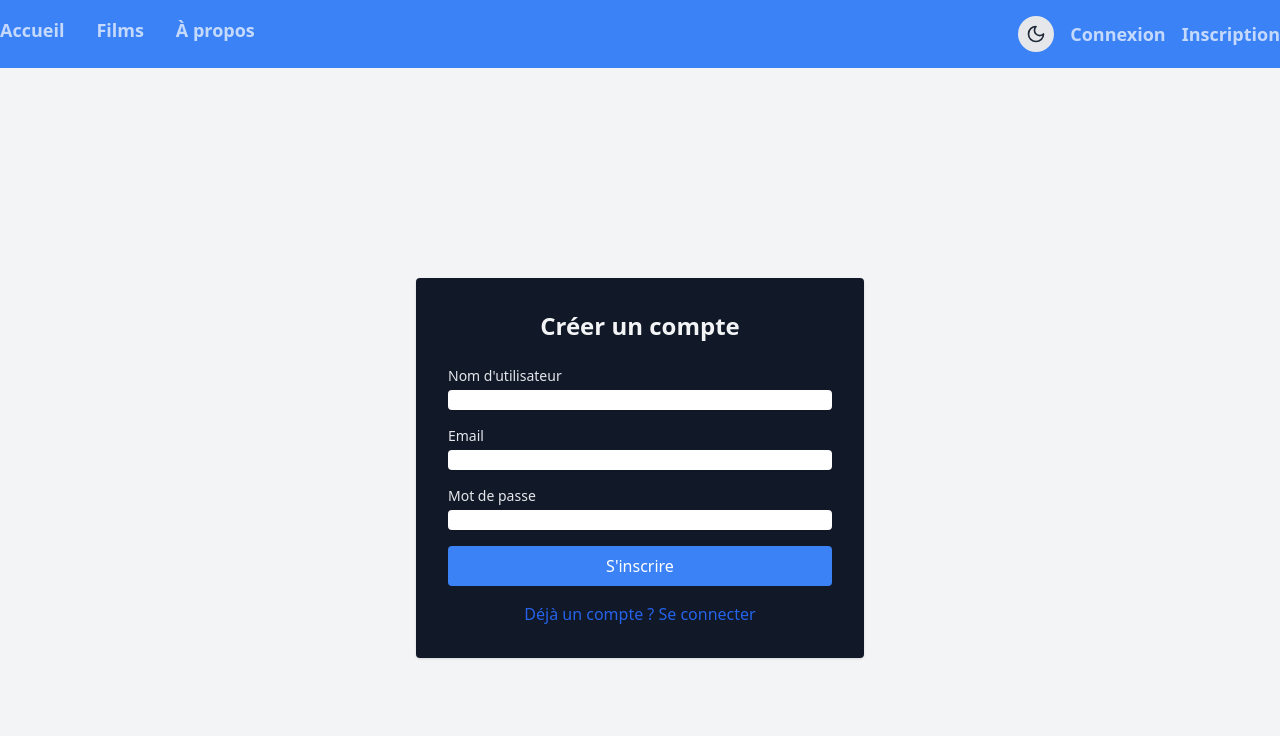
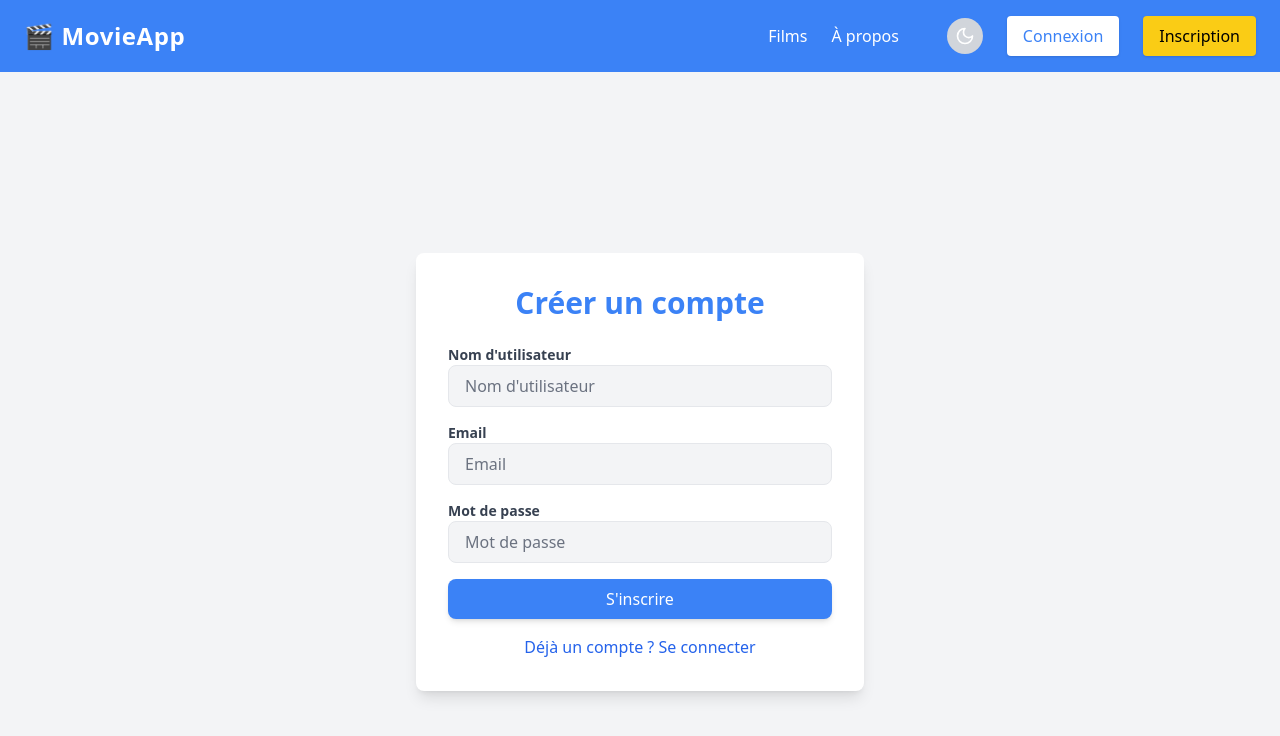
Before and after one commit to raphael-pietrzak/cinema-reservation-YNOV, a React (Vite) app in the folder frontend/: page /register in a window 1280 px wide. Shown: the top 736 px of the page. Built offline with nearby package versions, Linux system fonts and the light colour scheme.

Commit message:
Front Cinema reservation 11/02

```diff
--- a/frontend/src/auth/Login.tsx
+++ b/frontend/src/auth/Login.tsx
@@ -1,39 +1,43 @@
-import React, { useState } from 'react'
-import { useNavigate, Link } from 'react-router-dom'
-import axios from 'axios'
+import React, { useState } from 'react';
+import { useNavigate, Link } from 'react-router-dom';
+import axios from 'axios';
 
 const Login: React.FC = () => {
-  const [formData, setFormData] = useState({
-    email: '',
-    password: '',
-  })
-  const [message, setMessage] = useState('')
-  const navigate = useNavigate()
+  const [formData, setFormData] = useState({ email: '', password: '' });
+  const [message, setMessage] = useState('');
+  const navigate = useNavigate();
 
   const onChange = (e: React.ChangeEvent<HTMLInputElement>) => {
-    setFormData({ ...formData, [e.target.name]: e.target.value })
-  }
+    setFormData({ ...formData, [e.target.name]: e.target.value });
+  };
 
   const handleSubmit = async (e: React.FormEvent) => {
-    e.preventDefault()
+    e.preventDefault();
     try {
-      const response = await axios.post('http://localhost:3000/auth/login', formData)
-      localStorage.setItem('token', response.data.token)
-      setMessage('Connexion réussie !')
-      navigate('/')
+      const response = await axios.post('http://localhost:3000/auth/login', formData);
+      localStorage.setItem('token', response.data.token);
+
+      // 🔹 Vérifier si le backend envoie un rôle, sinon mettre "admin" temporairement
+      const role = response.data.role || "admin";
+
+      localStorage.setItem('role', role);
+      setMessage('Connexion réussie !');
+      navigate('/');
+      window.location.reload(); // 🔹 Recharge la page pour mettre à jour la navbar
     } catch (error) {
-      setMessage('Erreur lors de la connexion')
-      console.error('Erreur lors de la connexion:', error)
+      setMessage('Erreur lors de la connexion');
+      console.error('Erreur lors de la connexion:', error);
     }
-  }
+  };
 
   return (
-    <div className="flex justify-center items-center min-h-screen dark:text-gray-900 text-gray-100">
-      <div className="w-full max-w-md p-8 bg-gray-900 dark:bg-white rounded shadow">
-        <h1 className="text-2xl font-bold mb-6 text-center">Connexion</h1>
-        <form onSubmit={handleSubmit}>
-          <div className="mb-4">
-            <label htmlFor="email" className="block text-sm font-medium text-gray-200 dark:text-gray-800">
+      <div className="flex justify-center items-center min-h-screen bg-gray-100 dark:bg-gray-900">
+        <div className="bg-white dark:bg-gray-800 p-8 rounded-lg shadow-lg w-full max-w-md">
+          <h2 className="text-3xl font-bold text-center text-blue-500 dark:text-white mb-6">Connexion</h2>
+
+          <form onSubmit={handleSubmit} className="space-y-4">
+            <div>
+              <label htmlFor="email" className="block text-sm font-semibold text-gray-700 dark:text-gray-300">
                 Email
               </label>
               <input
@@ -42,12 +46,13 @@ const Login: React.FC = () => {
                   name="email"
                   value={formData.email}
                   onChange={onChange}
-              className="mt-1 block w-full border-gray-300 rounded shadow-sm focus:ring-blue-500 focus:border-blue-500 sm:text-sm px-1 text-gray-900"
+                  className="w-full px-4 py-2 border rounded-lg bg-gray-100 dark:bg-gray-700 focus:ring-2 focus:ring-blue-500 focus:outline-none text-gray-900 dark:text-white"
                   required
               />
             </div>
-          <div className="mb-4">
-            <label htmlFor="password" className="block text-sm font-medium text-gray-200 dark:text-gray-800">
+
+            <div>
+              <label htmlFor="password" className="block text-sm font-semibold text-gray-700 dark:text-gray-300">
                 Mot de passe
               </label>
               <input
@@ -56,34 +61,33 @@ const Login: React.FC = () => {
                   name="password"
                   value={formData.password}
                   onChange={onChange}
-              className="mt-1 block w-full border-gray-300 rounded shadow-sm focus:ring-blue-500 focus:border-blue-500 px-1 text-gray-900"
+                  className="w-full px-4 py-2 border rounded-lg bg-gray-100 dark:bg-gray-700 focus:ring-2 focus:ring-blue-500 focus:outline-none text-gray-900 dark:text-white"
                   required
               />
             </div>
+
             <button
                 type="submit"
-            className="w-full bg-blue-500 text-white py-2 px-4 rounded hover:bg-blue-600 transition"
+                className="w-full bg-blue-500 text-white py-2 px-4 rounded-lg shadow-md hover:bg-blue-600 transition"
             >
               Se connecter
             </button>
           </form>
+
           {message && (
-          <p
-            className={`mt-4 text-center text-sm ${
-              message.includes('réussie') ? 'text-green-500' : 'text-red-500'
-            }`}
-          >
+              <p className={`mt-4 text-center ${message.includes('réussie') ? 'text-green-500' : 'text-red-500'}`}>
                 {message}
               </p>
           )}
+
           <div className="text-center mt-4">
-          <Link to="/register" className="text-blue-600 hover:text-blue-800">
+            <Link to="/register" className="text-blue-600 dark:text-blue-300 hover:underline">
               Pas de compte ? S'inscrire
             </Link>
           </div>
         </div>
       </div>
-  )
-}
+  );
+};
 
-export default Login
+export default Login;
--- a/frontend/src/auth/Register.tsx
+++ b/frontend/src/auth/Register.tsx
@@ -1,39 +1,36 @@
-import React, { useState } from 'react'
-import { useNavigate, Link } from 'react-router-dom'
-import axios from 'axios'
+import React, { useState } from 'react';
+import { useNavigate, Link } from 'react-router-dom';
+import axios from 'axios';
 
 const Register: React.FC = () => {
-  const [formData, setFormData] = useState({
-    email: '',
-    password: '',
-    username: '',
-  })
-  const [message, setMessage] = useState('')
-  const navigate = useNavigate()
+  const [formData, setFormData] = useState({ email: '', password: '', username: '' });
+  const [message, setMessage] = useState('');
+  const navigate = useNavigate();
 
   const onChange = (e: React.ChangeEvent<HTMLInputElement>) => {
-    setFormData({ ...formData, [e.target.name]: e.target.value })
-  }
+    setFormData({ ...formData, [e.target.name]: e.target.value });
+  };
 
   const handleSubmit = async (e: React.FormEvent) => {
-    e.preventDefault()
+    e.preventDefault();
     try {
-      await axios.post('http://localhost:3000/auth/register', formData)
-      setMessage('Inscription réussie !')
-      navigate('/login')
+      await axios.post('http://localhost:3000/auth/register', formData);
+      setMessage('Inscription réussie !');
+      navigate('/login');
     } catch (error) {
-      setMessage('Erreur lors de l\'inscription')
-      console.error('Erreur lors de l\'inscription:', error)
+      setMessage("Erreur lors de l'inscription");
+      console.error("Erreur lors de l'inscription:", error);
     }
-  }
+  };
 
   return (
-    <div className="flex justify-center items-center min-h-screen dark:text-gray-900 text-gray-100">
-      <div className="w-full max-w-md p-8 bg-gray-900 dark:bg-white dark:text-gray- rounded shadow">
-        <h1 className="text-2xl font-bold mb-6 text-center">Créer un compte</h1>
-        <form onSubmit={handleSubmit}>
-          <div className="mb-4">
-            <label htmlFor="username" className="block text-sm font-medium text-gray-200 dark:text-gray-800">
+      <div className="flex justify-center items-center min-h-screen bg-gray-100 dark:bg-gray-900">
+        <div className="bg-white dark:bg-gray-800 p-8 rounded-lg shadow-lg w-full max-w-md">
+          <h2 className="text-3xl font-bold text-center text-blue-500 dark:text-white mb-6">Créer un compte</h2>
+
+          <form onSubmit={handleSubmit} className="space-y-4">
+            <div>
+              <label htmlFor="username" className="block text-sm font-semibold text-gray-700 dark:text-gray-300">
                 Nom d'utilisateur
               </label>
               <input
@@ -42,12 +39,16 @@ const Register: React.FC = () => {
                   name="username"
                   value={formData.username}
                   onChange={onChange}
-              className="mt-1 block w-full border-gray-300 rounded shadow-sm focus:ring-blue-500 focus:border-blue-500 sm:text-sm text-gray-900 px-2"
+                  className="w-full px-4 py-2 border rounded-lg bg-gray-100 dark:bg-gray-700
+                         focus:ring-2 focus:ring-blue-500 focus:outline-none
+                         text-black dark:text-white placeholder-gray-500 dark:placeholder-gray-400"
+                  placeholder="Nom d'utilisateur"
                   required
               />
             </div>
-          <div className="mb-4">
-            <label htmlFor="email" className="block text-sm font-medium text-gray-200 dark:text-gray-800">
+
+            <div>
+              <label htmlFor="email" className="block text-sm font-semibold text-gray-700 dark:text-gray-300">
                 Email
               </label>
               <input
@@ -56,12 +57,16 @@ const Register: React.FC = () => {
                   name="email"
                   value={formData.email}
                   onChange={onChange}
-              className="mt-1 block w-full border-gray-300 rounded shadow-sm focus:ring-blue-500 focus:border-blue-500 sm:text-sm text-gray-900 px-2"
+                  className="w-full px-4 py-2 border rounded-lg bg-gray-100 dark:bg-gray-700
+                         focus:ring-2 focus:ring-blue-500 focus:outline-none
+                         text-black dark:text-white placeholder-gray-500 dark:placeholder-gray-400"
+                  placeholder="Email"
                   required
               />
             </div>
-          <div className="mb-4">
-            <label htmlFor="password" className="block text-sm font-medium text-gray-200 dark:text-gray-800">
+
+            <div>
+              <label htmlFor="password" className="block text-sm font-semibold text-gray-700 dark:text-gray-300">
                 Mot de passe
               </label>
               <input
@@ -70,34 +75,36 @@ const Register: React.FC = () => {
                   name="password"
                   value={formData.password}
                   onChange={onChange}
-              className="mt-1 block w-full border-gray-300 rounded shadow-sm focus:ring-blue-500 focus:border-blue-500 sm:text-sm text-gray-900 px-2"
+                  className="w-full px-4 py-2 border rounded-lg bg-gray-100 dark:bg-gray-700
+                         focus:ring-2 focus:ring-blue-500 focus:outline-none
+                         text-black dark:text-white placeholder-gray-500 dark:placeholder-gray-400"
+                  placeholder="Mot de passe"
                   required
               />
             </div>
+
             <button
                 type="submit"
-            className="w-full bg-blue-500 text-white py-2 px-4 rounded hover:bg-blue-600 transition"
+                className="w-full bg-blue-500 text-white py-2 px-4 rounded-lg shadow-md hover:bg-blue-600 transition"
             >
               S'inscrire
             </button>
           </form>
+
           {message && (
-          <p
-            className={`mt-4 text-center text-sm ${
-              message.includes('réussie') ? 'text-green-500' : 'text-red-500'
-            }`}
-          >
+              <p className={`mt-4 text-center ${message.includes('réussie') ? 'text-green-500' : 'text-red-500'}`}>
                 {message}
               </p>
           )}
+
           <div className="text-center mt-4">
-          <Link to="/login" className="text-blue-600 hover:text-blue-800">
+            <Link to="/login" className="text-blue-600 dark:text-blue-300 hover:underline">
               Déjà un compte ? Se connecter
             </Link>
           </div>
         </div>
       </div>
-  )
-}
+  );
+};
 
-export default Register
+export default Register;
--- a/frontend/src/components/Navbar.tsx
+++ b/frontend/src/components/Navbar.tsx
@@ -1,17 +1,15 @@
 import { useState, useEffect } from "react";
 import { Link } from "react-router-dom";
-import { Sun, Moon } from "lucide-react";
+import { Sun, Moon, Menu } from "lucide-react";
 
 const Navbar = () => {
   const [theme, setTheme] = useState(localStorage.getItem("theme") || "light");
+  const [isMenuOpen, setIsMenuOpen] = useState(false);
+  const [role, setRole] = useState(localStorage.getItem("role") || "user"); // 🔹 Récupérer le rôle stocké
 
   useEffect(() => {
     localStorage.setItem("theme", theme);
-    document.documentElement.classList.toggle(
-        "dark",
-        localStorage.theme === "dark" ||
-        (!("theme" in localStorage) && window.matchMedia("(prefers-color-scheme: dark)").matches),
-    );
+    document.documentElement.classList.toggle("dark", theme === "dark");
   }, [theme]);
 
   const toggleTheme = () => {
@@ -19,37 +17,50 @@ const Navbar = () => {
   };
 
   return (
-      <nav className="bg-blue-500 text-white py-4 flex transition-all [data-theme='dark']:bg-gray-900 [data-theme='dark']:text-gray-200">
-        <div className="container mx-auto flex justify-between items-center">
-          <div className="space-x-4 flex-1 flex justify-between">
-            <div className="flex-1 flex justify-start gap-8">
-              <Link to="/home" className="text-lg font-semibold opacity-70 transition-opacity hover:opacity-100">
-                Accueil
+      <nav className="bg-blue-500 dark:bg-gray-900 shadow-md text-white py-4">
+        <div className="container mx-auto flex justify-between items-center px-6">
+
+          {/* Logo */}
+          <Link to="/" className="text-2xl font-bold tracking-wide">
+            🎬 MovieApp
           </Link>
-              <Link to="/movies" className="text-lg font-semibold opacity-70 transition-opacity hover:opacity-100">
-                Films
+
+          {/* Menu Responsive */}
+          <button
+              onClick={() => setIsMenuOpen(!isMenuOpen)}
+              className="md:hidden text-white focus:outline-none"
+          >
+            <Menu size={28} />
+          </button>
+
+          {/* Liens */}
+          <div className={`md:flex md:items-center space-x-6 ${isMenuOpen ? "block" : "hidden"} w-full md:w-auto`}>
+            <Link to="/movies" className="hover:text-gray-200 transition">Films</Link>
+            <Link to="/about" className="hover:text-gray-200 transition">À propos</Link>
+            <Link to="/" className="text-2xl font-bold tracking-wide hover:text-gray-300 transition">
             </Link>
-              <Link to="/about" className="text-lg font-semibold opacity-70 transition-opacity hover:opacity-100">
-                À propos
+
+            {/* 🔹 Vérifier si le rôle est admin avant d'afficher "Gestion administrative" */}
+            {role === "admin" && (
+                <Link to="/backoffice" className="text-yellow-400 font-semibold hover:text-yellow-300 transition">
+                  Gestion administrative
                 </Link>
-            </div>
+            )}
 
-            <div className="flex justify-start gap-4 items-center">
             {/* Toggle Dark Mode */}
             <button
                 onClick={toggleTheme}
-                  className="p-2 rounded-full bg-gray-200 text-gray-800 transition-colors [data-theme='dark']:bg-gray-700 [data-theme='dark']:text-gray-200"
+                className="p-2 rounded-full bg-gray-300 dark:bg-gray-700"
             >
               {theme === "dark" ? <Sun size={20} /> : <Moon size={20} />}
             </button>
 
-              <Link to="/login" className="text-lg font-semibold opacity-70 transition-opacity hover:opacity-100">
+            <Link to="/login" className="bg-white text-blue-500 px-4 py-2 rounded shadow hover:bg-gray-100 transition">
               Connexion
             </Link>
-              <Link to="/register" className="text-lg font-semibold opacity-70 transition-opacity hover:opacity-100">
+            <Link to="/register" className="bg-yellow-400 text-black px-4 py-2 rounded shadow hover:bg-yellow-500 transition">
               Inscription
             </Link>
-            </div>
           </div>
         </div>
       </nav>
--- /dev/null
+++ b/frontend/src/components/SubNavigation.tsx
@@ -0,0 +1,49 @@
+import { useState } from 'react';
+import ManageMovie from "../pages/backoffice/ManageMovie.tsx";
+import {ManageSessionCard} from "../features/movies-list/components/ManageSessionCard.tsx";
+import ManageSession from "../pages/backoffice/ManageSession.tsx";
+import ManageUser from "../pages/backoffice/ManageUser.tsx";
+
+const SubNavigation = () => {
+    const [activeTab, setActiveTab] = useState('tab1');
+
+    const tabs = [
+        { id: 'tab1', name: 'Gestion films' },
+        { id: 'tab2', name: 'Gestion séances' },
+        { id: 'tab3', name: 'Gestion utilisateurs' },
+    ];
+
+    return (
+        <div className="w-full border-b border-gray-200">
+            <nav className="flex space-x-8">
+                {tabs.map((tab) => (
+                    <button
+                        key={tab.id}
+                        onClick={() => setActiveTab(tab.id)}
+                        className={`
+              py-4 px-1 relative font-medium text-sm
+              ${
+                            activeTab === tab.id
+                                ? 'text-blue-600 border-b-2 border-blue-600'
+                                : 'text-gray-500 hover:text-gray-700'
+                        }
+            `}
+                    >
+                        {tab.name}
+                        {activeTab === tab.id && (
+                            <span className="absolute bottom-0 left-0 w-full h-0.5 bg-blue-600" />
+                        )}
+                    </button>
+                ))}
+            </nav>
+
+            <div className="mt-4">
+                {activeTab === 'tab1' && <ManageMovie></ManageMovie>}
+                {activeTab === 'tab2' && <ManageSession></ManageSession>}
+                {activeTab === 'tab3' && <ManageUser></ManageUser> }
+            </div>
+        </div>
+    );
+};
+
+export default SubNavigation;
--- a/frontend/src/pages/backoffice/Dashboard.tsx
+++ b/frontend/src/pages/backoffice/Dashboard.tsx
@@ -1,10 +1,11 @@
+import SubNavigation from "../../components/SubNavigation.tsx";
+
 function Dashboard() {
 
 
     return (
         <div className="mx-auto min-h-screen py-8 px-4 max-w-6xl">
-            <h1 className="text-3xl font-bold mb-4">Accueil</h1>
-            <p className="text-lg">Bienvenue sur notre application de cinéma</p>
+            <SubNavigation />
         </div>
     );
 }
--- a/frontend/src/pages/backoffice/ManageMovie.tsx
+++ b/frontend/src/pages/backoffice/ManageMovie.tsx
@@ -8,12 +8,16 @@ function ManageMovie() {
         console.log('Film sauvegardé :', movie);
     };
 
+    const handleDelete = () => {
+        console.log('Film supprimé');
+    }
+
     return (
         <div className="mx-auto min-h-screen py-8 px-4 max-w-6xl">
             <h1 className="text-3xl font-bold mb-4">Gestion des films</h1>
             <div className="flex flex-wrap gap-2">
                 {movies.map(movie => (
-                    <ManageMovieCard movie={movie} onSave={handleSave} />
+                    <ManageMovieCard movie={movie} onSave={handleSave} onDelete={handleDelete}/>
                 ))}
             </div>
         </div>
--- a/frontend/src/pages/backoffice/ManageSession.tsx
+++ b/frontend/src/pages/backoffice/ManageSession.tsx
@@ -27,7 +27,7 @@ function ManageSession() {
 
     return (
         <div className="mx-auto min-h-screen py-8 px-4 max-w-6xl">
-            <h1 className="text-3xl font-bold mb-4">Gestion des films</h1>
+            <h1 className="text-3xl font-bold mb-4">Gestion des séances</h1>
             <div className="flex flex-wrap gap-2">
                 {mockSessions.map(session => (
                     <ManageSessionCard session={session} movies={mockMovies}
--- a/frontend/src/pages/backoffice/ManageUser.tsx
+++ b/frontend/src/pages/backoffice/ManageUser.tsx
@@ -19,7 +19,7 @@ function ManageUser() {
 
     return (
         <div className="mx-auto min-h-screen py-8 px-4 max-w-6xl">
-            <h1 className="text-3xl font-bold mb-4">Gestion des films</h1>
+            <h1 className="text-3xl font-bold mb-4">Gestion des comptes</h1>
             <div className="flex flex-wrap gap-2">
                 {mockUsers.map(user => (
                     <ManageUserCard
```
Also changed, not shown: frontend/src/features/movies-list/components/ManageMovieCard.tsx (+10 -5 lines), frontend/src/router/Routes.tsx (+12 -12 lines). Lines whose indentation alone changed are shown as unchanged.
